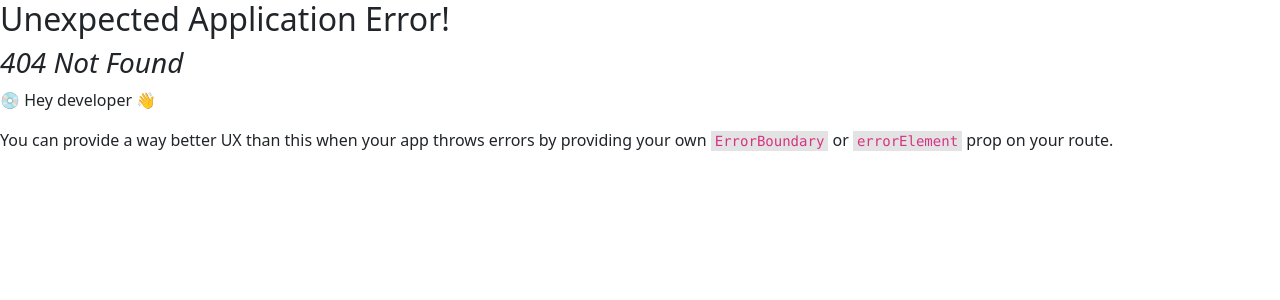
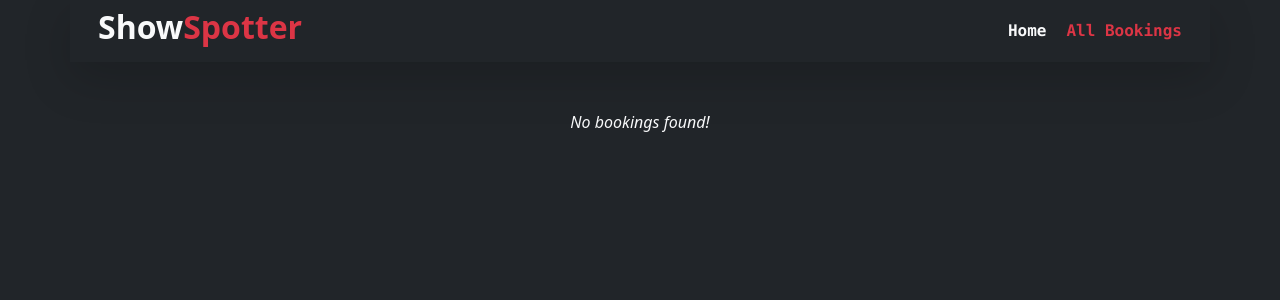
Before and after one commit to NahidAhmed47/ReactJS-intern-task, a React (Vite) app: page /bookings in a window 1280 px wide. Before the commit this address had no page. Shown: the top 300 px of the page. Built offline with nearby package versions, Linux system fonts and the light colour scheme.

Commit message:
all bookings page added

```diff
--- /dev/null
+++ b/src/components/AllBookings/AllBookings.jsx
@@ -0,0 +1,39 @@
+import React from "react";
+import { getUserData } from "../../utils/localStorage";
+import Table from "react-bootstrap/Table";
+
+const AllBookings = () => {
+  const bookings = getUserData();
+  console.log(bookings);
+  return (
+    <div className="container py-5 d-flex justify-content-center align-items-center">
+      {
+        bookings.length > 0 ? <Table striped bordered hover variant="dark">
+        <thead>
+          <tr>
+            <th>No.</th>
+            <th>User Name</th>
+            <th>Email</th>
+            <th>Ticket No.</th>
+            <th>Show Id</th>
+          </tr>
+        </thead>
+        <tbody>
+            {
+              bookings?.map((booking, index)=> <tr key={index}>
+                <td>{index + 1}</td>
+                <td>{booking.user_name}</td>
+                <td>{booking.email}</td>
+                <td>{booking.ticketSL}</td>
+                <td>{booking.showId}</td>
+              </tr>)
+            }
+
+        </tbody>
+      </Table> : <p><i>No bookings found!</i></p>
+      }
+    </div>
+  );
+};
+
+export default AllBookings;
--- a/src/components/AllShows/AllShows.jsx
+++ b/src/components/AllShows/AllShows.jsx
@@ -12,7 +12,6 @@ const AllShows = () => {
     };
     loadShowData();
   }, []);
-  console.log(allShowsData[0]?.show?.image?.original);
   return (
     <div className="container-lg my-5 d-flex justify-content-between">
       <div className="d-flex flex-wrap justify-content-center gap-4">
--- a/src/components/AllShows/ShowCard/Show.jsx
+++ b/src/components/AllShows/ShowCard/Show.jsx
@@ -4,7 +4,6 @@ import { Link } from "react-router-dom";
 
 const Show = ({ eachShow }) => {
   const { show } = eachShow;
-  console.log(show);
   return (
     <Link to={`shows/${show.id}`}>
       <div className="show-card shadow">
--- a/src/components/Headers/Navbar.jsx
+++ b/src/components/Headers/Navbar.jsx
@@ -1,13 +1,18 @@
 import React from "react";
-import { Button } from "react-bootstrap";
+import { Link, NavLink } from "react-router-dom";
+import './navbar.css'
 
 const Navbar = () => {
   return (
-    <div className="container-lg shadow ">
-      <nav className="pt-2 pb-2">
-        <h1 className="fs-2 fw-bolder">
-          Show<span className="text-danger">Spotter</span>
-        </h1>
+    <div className="container-lg shadow-lg ">
+      <nav className="py-2 px-3 d-flex justify-content-between align-items-center">
+          <Link to='/' className="nav-link"><h1 className="fs-2 fw-bolder">
+            Show<span className="text-danger">Spotter</span>
+          </h1></Link>
+          <div className="nav-container">
+            <NavLink to="/" className={({isActive})=> isActive ? 'text-danger nav-link route' : 'nav-link route'}>Home</NavLink>
+            <NavLink to="/bookings" className={({isActive})=> isActive ? 'text-danger nav-link route' : 'nav-link route'}>All Bookings</NavLink>
+          </div>
       </nav>
     </div>
   );
--- /dev/null
+++ b/src/components/Headers/navbar.css
@@ -0,0 +1,11 @@
+.nav-link{
+    text-decoration: none;
+}
+.nav-container{
+    display: flex;
+    gap: 20px;
+}
+.route{
+    font-weight: 600;
+    font-family: "Consolas", monospace;
+}
--- a/src/main.jsx
+++ b/src/main.jsx
@@ -7,6 +7,7 @@ import { createBrowserRouter, RouterProvider } from "react-router-dom";
 import Main from "./layouts/Main";
 import Home from "./components/Home/Home";
 import ShowSummary from "./components/ShowSummary/ShowSummary";
+import AllBookings from "./components/AllBookings/AllBookings";
 
 const router = createBrowserRouter([
   {
@@ -21,6 +22,10 @@ const router = createBrowserRouter([
         path: 'shows/:id',
         element: <ShowSummary></ShowSummary>,
         loader: ({params})=> fetch(`https://api.tvmaze.com/shows/${params.id}`)
+      },
+      {
+        path: 'bookings',
+        element: <AllBookings></AllBookings>
       }
     ]
   },
```
